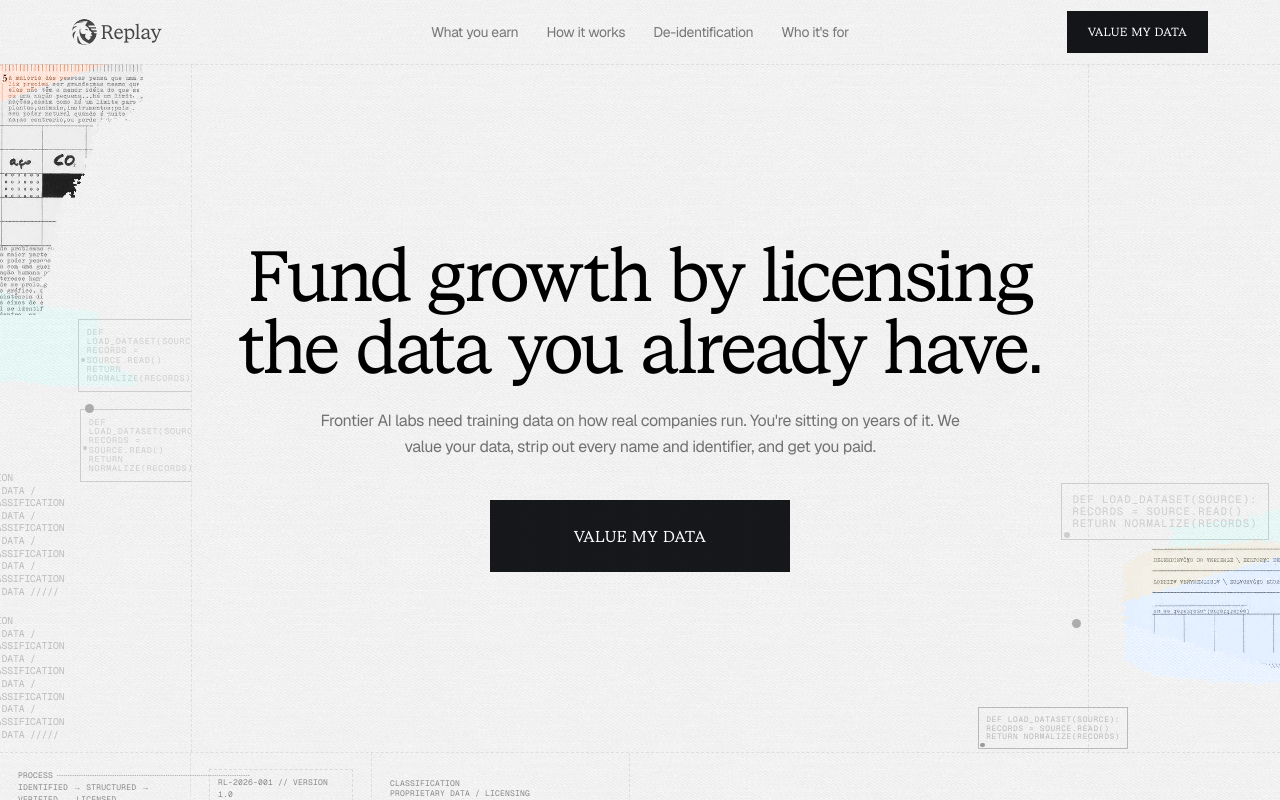
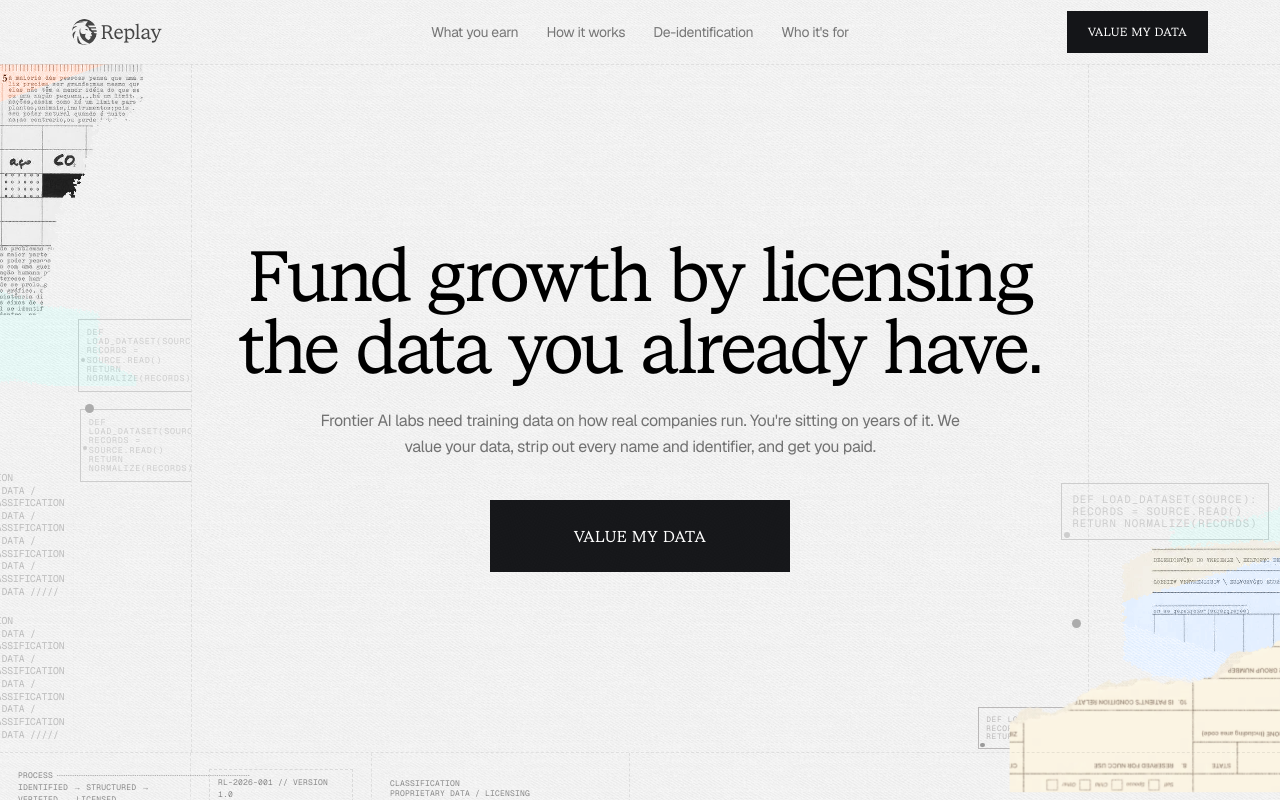
Before and after one commit to PIXELUPLABS/sunsethq, a Next.js app: page / in a window 1280 px wide. Shown: the top 800 px of the page. Built offline with nearby package versions, Linux system fonts and the light colour scheme; a web font is replaced by a local one.

Commit message:
ui: changes for hero section side pattern

```diff
--- a/modules/landing/components/hero-side-pattern-right.tsx
+++ b/modules/landing/components/hero-side-pattern-right.tsx
@@ -139,7 +139,7 @@ export function HeroSidePatternRight() {
         </div>
 
         <div className="absolute top-[628.54px] left-[-79.55px] flex h-[164.459px] w-[395.441px] items-center justify-center">
-          <div className="flex-none rotate-180">
+          <div className="flex-none rotate-0">
             <div className="relative h-[164.459px] w-[395.441px]">
               <Image
                 src={HERO_FORM_3}
--- a/modules/landing/lib/hero-assets.ts
+++ b/modules/landing/lib/hero-assets.ts
@@ -2,7 +2,7 @@ export const HERO_GRAIN_MULTIPLY = "/images/hero/grain-multiply.webp";
 export const HERO_PHOTO_DOCUMENT = "/images/hero/photo-1751.webp";
 export const HERO_PHOTO_FORM = "/images/hero/photo-1754.webp";
 export const HERO_BUTTON_PATTERN = "/images/hero/button-pattern.webp";
-export const HERO_FORM_3 = "/images/hero/form-3.webp";
+export const HERO_FORM_3 = "/images/hero/form-3.svg";
 export const HERO_BAR_NOISE = "/images/hero/bar-noise.webp";
 
 export const HERO_LINE_VERTICAL_LEFT = "/images/hero/line-587.svg";
```
Also changed, not shown: public/images/hero/form-3.svg (added).
